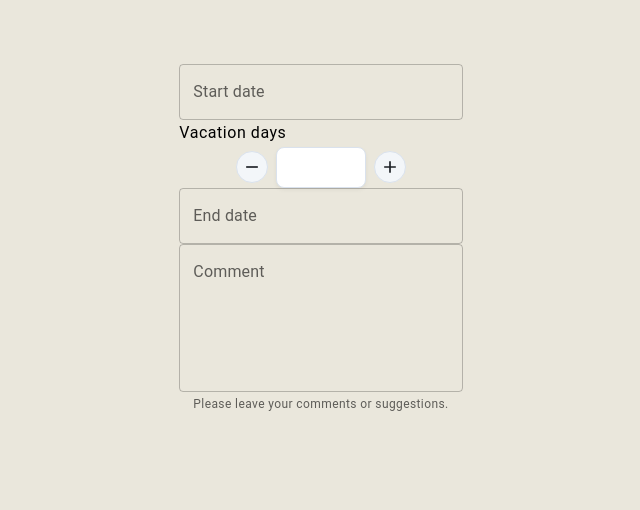
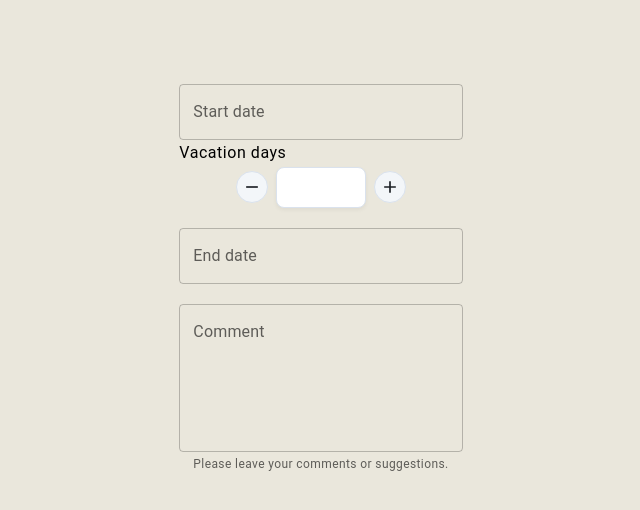
Before and after one commit to Mcclares/Vacation-Request, a React (Create React App) app: page /requestForm in a window 1280 px wide. Shown: the top 510 px of the page, without its empty margins (319-959 px from the left). Built offline with nearby package versions, Linux system fonts and the light colour scheme.

Commit message:
style(components): implement styles from RequestFormStyle to RequestForm

```diff
--- a/src/components/RequestForm/RequestForm.js
+++ b/src/components/RequestForm/RequestForm.js
@@ -4,20 +4,21 @@ import {DatePicker} from "@mui/x-date-pickers";
 import {LocalizationProvider} from "@mui/x-date-pickers";
 import {AdapterDayjs} from "@mui/x-date-pickers/AdapterDayjs";
 import CustomNumberInput from "../CustomNumberInput/CustomNumberInput";
-
+import {FieldStyle} from "./RequestFormStyle";
 export default function RequestForm() {
     return (
         <LocalizationProvider dateAdapter={AdapterDayjs}>
             <FormControl >
-                <DatePicker  label="Start date"/>
-                <CustomNumberInput  label="Vacation days" />
-                <DatePicker  label="End date" ></DatePicker>
+                <DatePicker sx={FieldStyle} label="Start date"/>
+                <CustomNumberInput sx={FieldStyle}  label="Vacation days" />
+                <DatePicker sx={FieldStyle}  label="End date" ></DatePicker>
                 <TextField
                     multiline
                     rows={5}
                     variant="outlined"
                     label="Comment"
                     helperText="Please leave your comments or suggestions."
+                    sx={FieldStyle}
                    />
             </FormControl>
 
```
